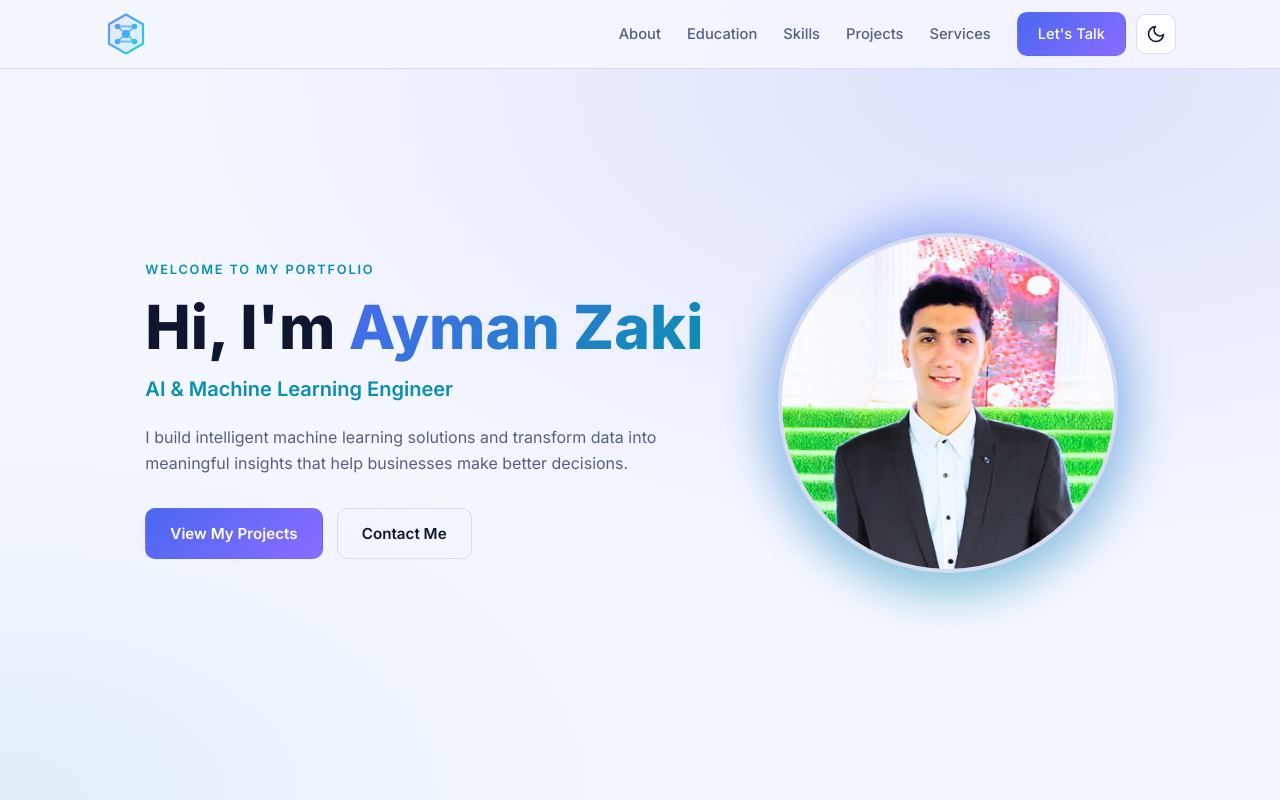
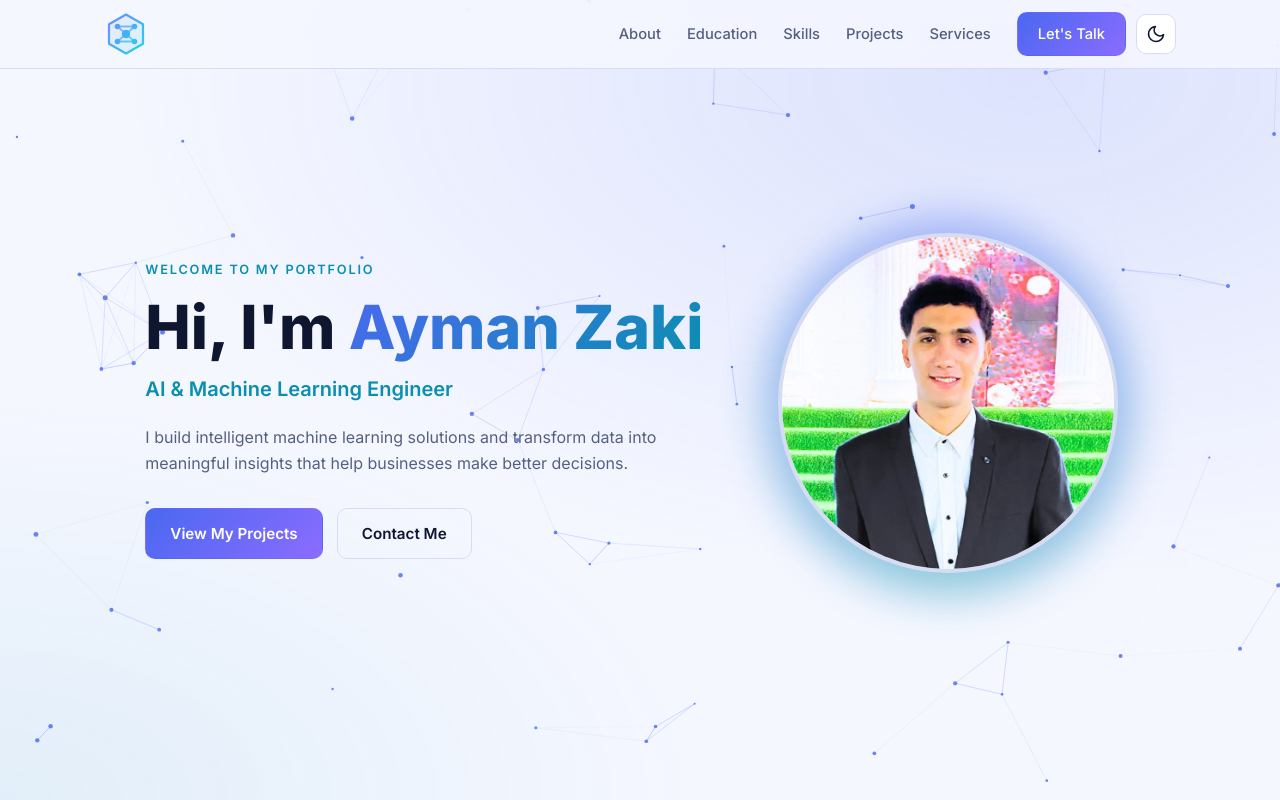
Before and after one commit to aymanzaki0155-cmd/Ayman-Portfolio, a plain HTML site: page index.html in a window 1280 px wide. Shown: the top 800 px of the page. Drawn offline with Linux system fonts and the light colour scheme.

Commit message:
Add files via upload

```diff
--- a/index.html
+++ b/index.html
@@ -15,6 +15,7 @@
 <link rel="stylesheet" href="style.css">
 </head>
 <body>
+<canvas id="bg" aria-hidden="true"></canvas>
 <header><div class="wrap"><nav>
 <a class="logo" href="#home" aria-label="Ayman Zaki - AI & Machine Learning Engineer" title="Ayman Zaki">
 <svg viewBox="0 0 44 44" fill="none" xmlns="http://www.w3.org/2000/svg">
@@ -43,7 +44,7 @@
 <p class="lead">I build intelligent machine learning solutions and transform data into meaningful insights that help businesses make better decisions.</p>
 <div class="cta"><a class="btn p" href="#projects">View My Projects</a><a class="btn o" href="#contact">Contact Me</a></div>
 </div>
-<div class="photo"><img src="images/profile.png" alt="Ayman Zaki"></div>
+<div class="photo"><img src="images/profile.png" onerror="this.onerror=null;this.src='https://ayman-portfolio-amber.vercel.app/images/profile.png'" alt="Ayman Zaki"></div>
 </div></section>
 
 <section id="about" class="alt"><div class="wrap grid2">
@@ -66,7 +67,7 @@
 <h3>Faculty of Computers and Informatics</h3><h4>Zagazig University</h4><p>Bachelor's Degree · 2025 – 2029 (Expected)</p></div></div>
 </div></section>
 
-<section id="skills" class="alt"><div class="wrap reveal">
+<section id="skills"><div class="wrap reveal">
 <span class="tag">Technical expertise</span><h2>Skills</h2><p class="sub">Technologies and tools I use to build solutions.</p>
 <div class="cols">
 <div class="card"><h3>Programming Languages</h3><div class="chips"><span>Python</span><span>C++</span><span>OOP</span><span>SQL</span></div></div>
@@ -78,9 +79,9 @@
 <section id="projects"><div class="wrap reveal">
 <span class="tag">Recent work</span><h2>Projects</h2><p class="sub">Selected practical projects and applications.</p>
 <div class="cols w3">
-<article class="card proj"><img src="images/air_quality_project_cover.png" alt="Air Quality Prediction" loading="lazy"><div class="b"><h3>Air Quality Prediction</h3><p>A machine learning project that predicts PM2.5 air pollution levels from environmental and weather data across multiple monitoring stations.</p><div class="chips"><span>Python</span><span>Pandas</span><span>Scikit-learn</span><span>XGBoost</span></div><a class="go" href="https://github.com/aymanzaki0155-cmd" target="_blank" rel="noopener">View on GitHub →</a></div></article>
-<article class="card proj"><img src="images/dashboard.png" alt="Excel Dashboard" loading="lazy"><div class="b"><h3>Excel Interactive Dashboard</h3><p>An interactive dashboard that analyzes business data, tracks KPIs and surfaces insights through dynamic visualizations.</p><div class="chips"><span>Excel</span><span>Power Query</span><span>Data Analysis</span></div><a class="go" href="https://github.com/aymanzaki0155-cmd" target="_blank" rel="noopener">View on GitHub →</a></div></article>
-<article class="card proj"><img src="images/ml-project.png" alt="Machine Learning Projects" loading="lazy"><div class="b"><h3>Machine Learning Projects</h3><p>Hands-on experiments covering data preprocessing, feature engineering, model training and evaluation.</p><div class="chips"><span>Python</span><span>Machine Learning</span><span>NumPy</span><span>Pandas</span></div><a class="go" href="https://github.com/aymanzaki0155-cmd" target="_blank" rel="noopener">View on GitHub →</a></div></article>
+<article class="card proj"><img src="images/air_quality_project_cover.png" onerror="this.onerror=null;this.src='https://ayman-portfolio-amber.vercel.app/images/air_quality_project_cover.png'" alt="Air Quality Prediction" loading="lazy"><div class="b"><h3>Air Quality Prediction</h3><p>A machine learning project that predicts PM2.5 air pollution levels from environmental and weather data across multiple monitoring stations.</p><div class="chips"><span>Python</span><span>Pandas</span><span>Scikit-learn</span><span>XGBoost</span></div><a class="go" href="https://github.com/aymanzaki0155-cmd" target="_blank" rel="noopener">View on GitHub →</a></div></article>
+<article class="card proj"><img src="images/dashboard.png" onerror="this.onerror=null;this.src='https://ayman-portfolio-amber.vercel.app/images/Dashboard%20photo.png'" alt="Excel Dashboard" loading="lazy"><div class="b"><h3>Excel Interactive Dashboard</h3><p>An interactive dashboard that analyzes business data, tracks KPIs and surfaces insights through dynamic visualizations.</p><div class="chips"><span>Excel</span><span>Power Query</span><span>Data Analysis</span></div><a class="go" href="https://github.com/aymanzaki0155-cmd" target="_blank" rel="noopener">View on GitHub →</a></div></article>
+<article class="card proj"><img src="images/ml-project.png" onerror="this.onerror=null;this.src='https://ayman-portfolio-amber.vercel.app/images/ml-project.png'" alt="Machine Learning Projects" loading="lazy"><div class="b"><h3>Machine Learning Projects</h3><p>Hands-on experiments covering data preprocessing, feature engineering, model training and evaluation.</p><div class="chips"><span>Python</span><span>Machine Learning</span><span>NumPy</span><span>Pandas</span></div><a class="go" href="https://github.com/aymanzaki0155-cmd" target="_blank" rel="noopener">View on GitHub →</a></div></article>
 </div></div></section>
 
 <section id="services" class="alt"><div class="wrap reveal">
--- a/script.js
+++ b/script.js
@@ -68,3 +68,85 @@ if ('IntersectionObserver' in window && spyLinks.length) {
     }, { rootMargin: '-45% 0px -50% 0px' });
     document.querySelectorAll('section[id]').forEach((s) => spy.observe(s));
 }
+
+// Interactive background: floating network that reacts to the mouse
+(function () {
+    const c = document.getElementById('bg');
+    if (!c || !c.getContext) return;
+    const ctx = c.getContext('2d');
+    const reduce = matchMedia('(prefers-reduced-motion: reduce)').matches;
+    let w, h, pts = [], c1, c2;
+    const mouse = { x: -9999, y: -9999 };
+
+    function colors() {
+        const s = getComputedStyle(document.documentElement);
+        c1 = s.getPropertyValue('--accent').trim() || '#6c8cff';
+        c2 = s.getPropertyValue('--accent2').trim() || '#22d3ee';
+    }
+
+    function resize() {
+        const dpr = Math.min(window.devicePixelRatio || 1, 2);
+        w = window.innerWidth; h = window.innerHeight;
+        c.width = w * dpr; c.height = h * dpr;
+        ctx.setTransform(dpr, 0, 0, dpr, 0, 0);
+        const n = Math.min(110, Math.floor((w * h) / 15000));
+        pts = Array.from({ length: n }, () => ({
+            x: Math.random() * w, y: Math.random() * h,
+            vx: (Math.random() - 0.5) * 0.35, vy: (Math.random() - 0.5) * 0.35,
+            r: Math.random() * 1.6 + 1
+        }));
+    }
+
+    function draw() {
+        ctx.clearRect(0, 0, w, h);
+        for (const p of pts) {
+            if (!reduce) {
+                p.x += p.vx; p.y += p.vy;
+                if (p.x < 0 || p.x > w) p.vx *= -1;
+                if (p.y < 0 || p.y > h) p.vy *= -1;
+                const dx = p.x - mouse.x, dy = p.y - mouse.y, d = Math.hypot(dx, dy);
+                if (d < 140 && d > 0) {            // mouse pushes dots away
+                    const f = ((140 - d) / 140) * 1.2;
+                    p.x += (dx / d) * f; p.y += (dy / d) * f;
+                }
+            }
+        }
+        ctx.lineWidth = 1;
+        ctx.strokeStyle = c1;
+        for (let i = 0; i < pts.length; i++) {
+            for (let j = i + 1; j < pts.length; j++) {
+                const d = Math.hypot(pts[i].x - pts[j].x, pts[i].y - pts[j].y);
+                if (d < 130) {
+                    ctx.globalAlpha = (1 - d / 130) * 0.35;
+                    ctx.beginPath(); ctx.moveTo(pts[i].x, pts[i].y); ctx.lineTo(pts[j].x, pts[j].y); ctx.stroke();
+                }
+            }
+        }
+        ctx.strokeStyle = c2;                     // lines from the mouse to nearby dots
+        for (const p of pts) {
+            const d = Math.hypot(p.x - mouse.x, p.y - mouse.y);
+            if (d < 180) {
+                ctx.globalAlpha = (1 - d / 180) * 0.7;
+                ctx.beginPath(); ctx.moveTo(p.x, p.y); ctx.lineTo(mouse.x, mouse.y); ctx.stroke();
+            }
+        }
+        ctx.fillStyle = c1; ctx.globalAlpha = 0.8;
+        for (const p of pts) { ctx.beginPath(); ctx.arc(p.x, p.y, p.r, 0, Math.PI * 2); ctx.fill(); }
+        if (mouse.x > -999) {                     // soft glow under the cursor
+            const g = ctx.createRadialGradient(mouse.x, mouse.y, 0, mouse.x, mouse.y, 160);
+            g.addColorStop(0, c2); g.addColorStop(1, 'transparent');
+            ctx.globalAlpha = 0.18; ctx.fillStyle = g;
+            ctx.fillRect(mouse.x - 160, mouse.y - 160, 320, 320);
+        }
+        ctx.globalAlpha = 1;
+        if (!reduce) requestAnimationFrame(draw);
+    }
+
+    colors(); resize(); draw();
+    window.addEventListener('resize', () => { resize(); if (reduce) draw(); });
+    window.addEventListener('pointermove', (e) => { mouse.x = e.clientX; mouse.y = e.clientY; }, { passive: true });
+    window.addEventListener('pointerup', (e) => { if (e.pointerType !== 'mouse') { mouse.x = mouse.y = -9999; } });
+    document.addEventListener('mouseleave', () => { mouse.x = mouse.y = -9999; });
+    new MutationObserver(() => { colors(); if (reduce) draw(); })
+        .observe(document.documentElement, { attributes: true, attributeFilter: ['data-theme'] });
+})();
--- a/style.css
+++ b/style.css
@@ -101,3 +101,7 @@ section{padding:72px 0}.hero{text-align:center}.lead{margin-inline:auto}.cta{jus
 .links a:not(.btn).on{color:var(--accent2)}
 .links a:not(.btn):active{color:#f59e0b}
 .proj .go:active,.contact .card a:active{color:#f43f5e}
+/* ===== Interactive background ===== */
+#bg{position:fixed;inset:0;width:100%;height:100%;z-index:0;pointer-events:none}
+section,footer{position:relative;z-index:1}
+.alt{background:color-mix(in srgb,var(--bg2) 55%,transparent)}
```
